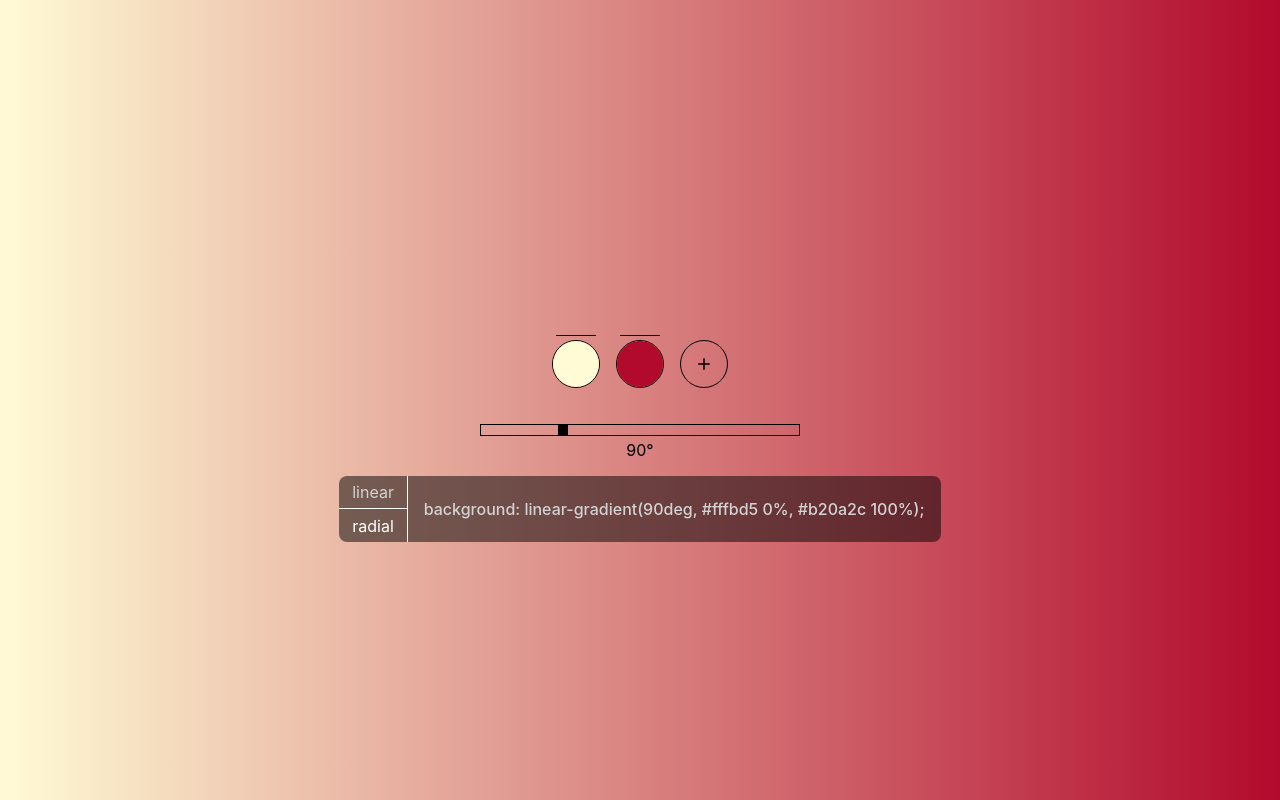
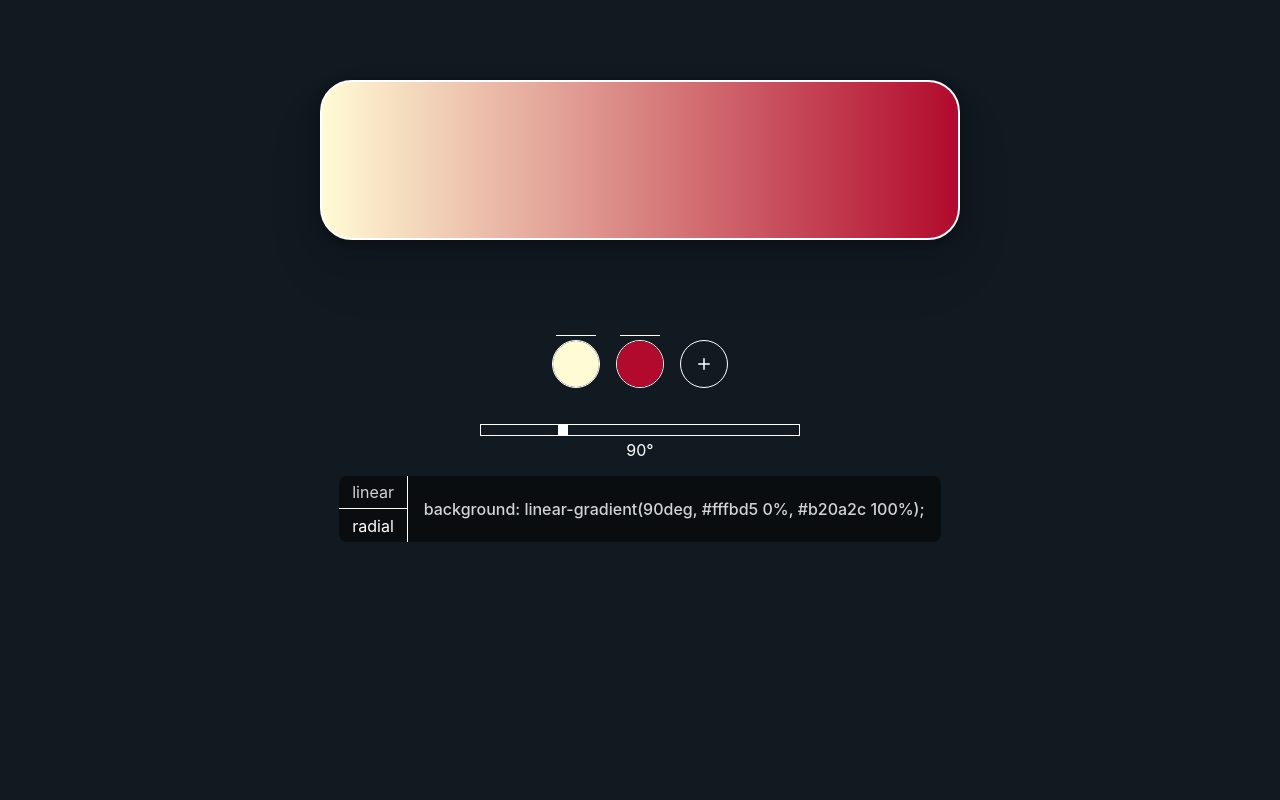
Before and after one commit to emre-cil/gradient-generator, a React (Create React App) app: page / in a window 1280 px wide. Built offline with nearby package versions, Linux system fonts and the light colour scheme; the HTML template or start-up script is replaced by a standard one.

Commit message:
color update

```diff
--- a/src/App.js
+++ b/src/App.js
@@ -70,13 +70,14 @@ const App = () => {
     }
   };
   return (
-    <Wrapper
-      background={`${type}-gradient(${
-        type === 'linear' ? degree + 'deg' : 'circle'
-      },${colors.map(
-        (item) => ' ' + item.value + ' ' + item.percentage + '%'
-      )})`}
-    >
+    <Wrapper>
+      <ThemeWrapper
+        background={`${type}-gradient(${
+          type === 'linear' ? degree + 'deg' : 'circle'
+        },${colors.map(
+          (item) => ' ' + item.value + ' ' + item.percentage + '%'
+        )})`}
+      />
       <Pickers>
         {colors.map((picker, i) => (
           <PickerContainer key={i}>
@@ -146,21 +147,36 @@ const App = () => {
 
 export default App;
 
-const Wrapper = styled.div.attrs((props) => ({
+const Wrapper = styled.div`
+  text-align: center;
+  width: 100%;
+  height: 100vh;
+  overflow-x: hidden;
+  background-color: hsl(210deg, 30%, 10%);
+  p {
+    color: white;
+  }
+`;
+const ThemeWrapper = styled.div.attrs((props) => ({
   style: {
     background: props.background,
   },
 }))`
-  text-align: center;
-  width: 100%;
-  height: 100vh;
-  overflow-x: hidden;
+  box-shadow: rgba(0, 0, 0, 0.07) 0px 1px 2px, rgba(0, 0, 0, 0.07) 0px 2px 4px,
+    rgba(0, 0, 0, 0.07) 0px 4px 8px, rgba(0, 0, 0, 0.07) 0px 8px 16px,
+    rgba(0, 0, 0, 0.07) 0px 16px 32px, rgba(0, 0, 0, 0.07) 0px 32px 64px;
+  margin: 5rem auto;
+  border: 2px solid white;
+  border-radius: 2rem;
+  width: 50vw;
+  height: 10rem;
 `;
+
 const Pickers = styled.div`
   display: flex;
   justify-content: center;
   flex-wrap: wrap;
-  margin-top: 40vh;
+  margin-top: 10vh;
   padding: 0 10vw;
 `;
 
@@ -173,13 +189,13 @@ const Range = styled.input`
   overflow: hidden;
   -webkit-appearance: none;
   background-color: transparent;
-  border: 1px solid black;
+  border: 1px solid white;
   ::-webkit-slider-thumb {
     width: 10px;
     -webkit-appearance: none;
     height: 10px;
     cursor: ew-resize;
-    background: black;
+    background: white;
   }
   ::-webkit-slider-runnable-track {
     height: 0.6rem;
@@ -242,7 +258,7 @@ const PickerContainer = styled.div`
     background-color: transparent;
     outline: none;
     border: none;
-    border-bottom: 1px solid black;
+    border-bottom: 1px solid white;
     margin-bottom: 0.25rem;
   }
 `;
--- a/src/components/ColorPicker/index.js
+++ b/src/components/ColorPicker/index.js
@@ -30,7 +30,7 @@ const ColorInputWrapper = styled.div`
   width: 3rem;
   height: 3rem;
   border: none;
-  border: 1px solid black;
+  border: 1px solid white;
   border-radius: 50%;
   overflow: hidden;
 `;
@@ -60,6 +60,6 @@ const DeleteDiv = styled.div`
 
   &:hover,
   ${ColorInputWrapper}:hover ~ & {
-    color: black;
+    color: white;
   }
 `;
--- a/src/components/ColorPickerAdd/index.js
+++ b/src/components/ColorPickerAdd/index.js
@@ -17,12 +17,13 @@ const Wrapper = styled.div`
   display: flex;
   justify-content: center;
   align-items: center;
-  border: 1px solid black;
+  border: 1px solid white;
   border-radius: 50%;
   font-size: 1.5rem;
   user-select: none;
   svg {
     user-select: none;
+    color: white;
   }
   cursor: pointer;
 `;
```
